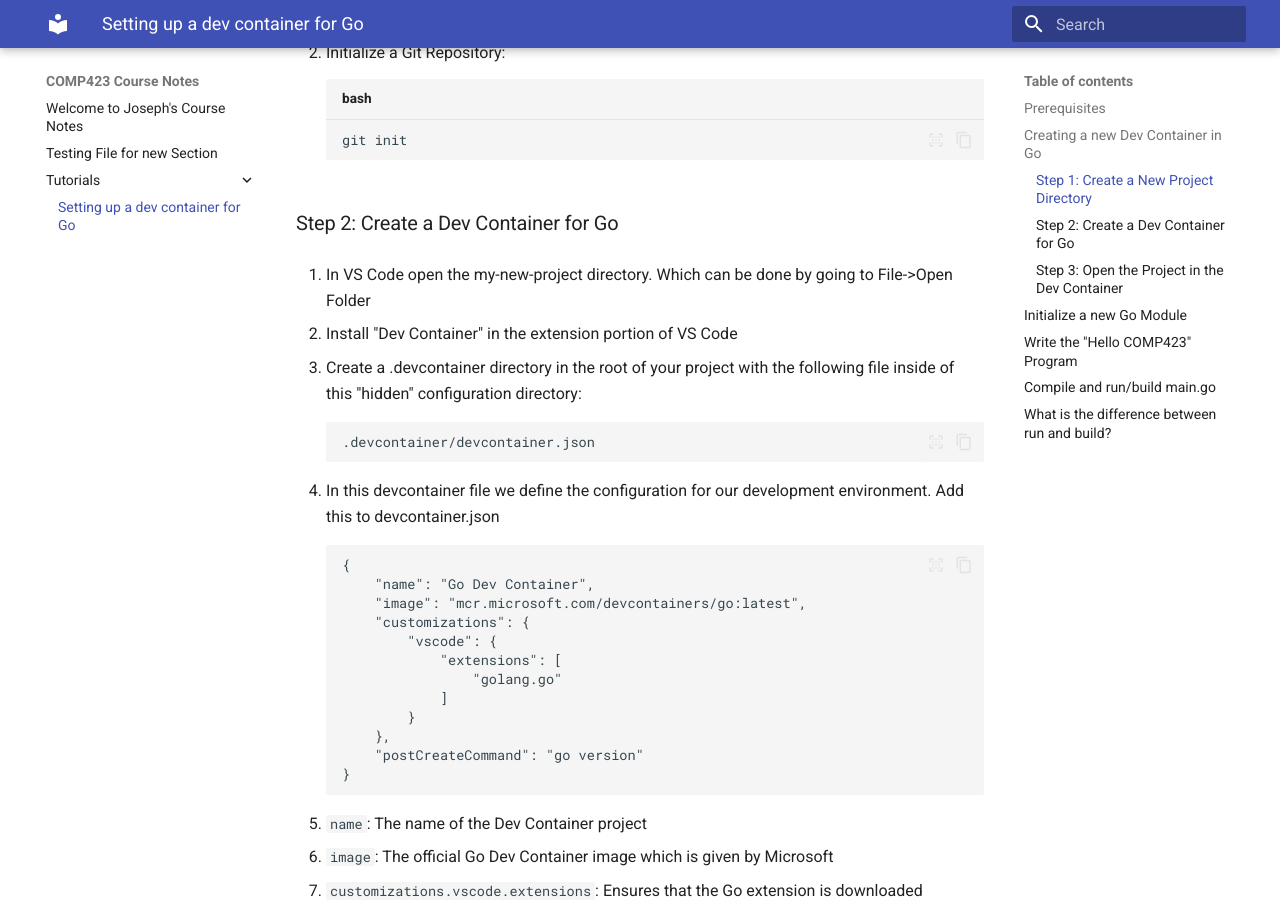
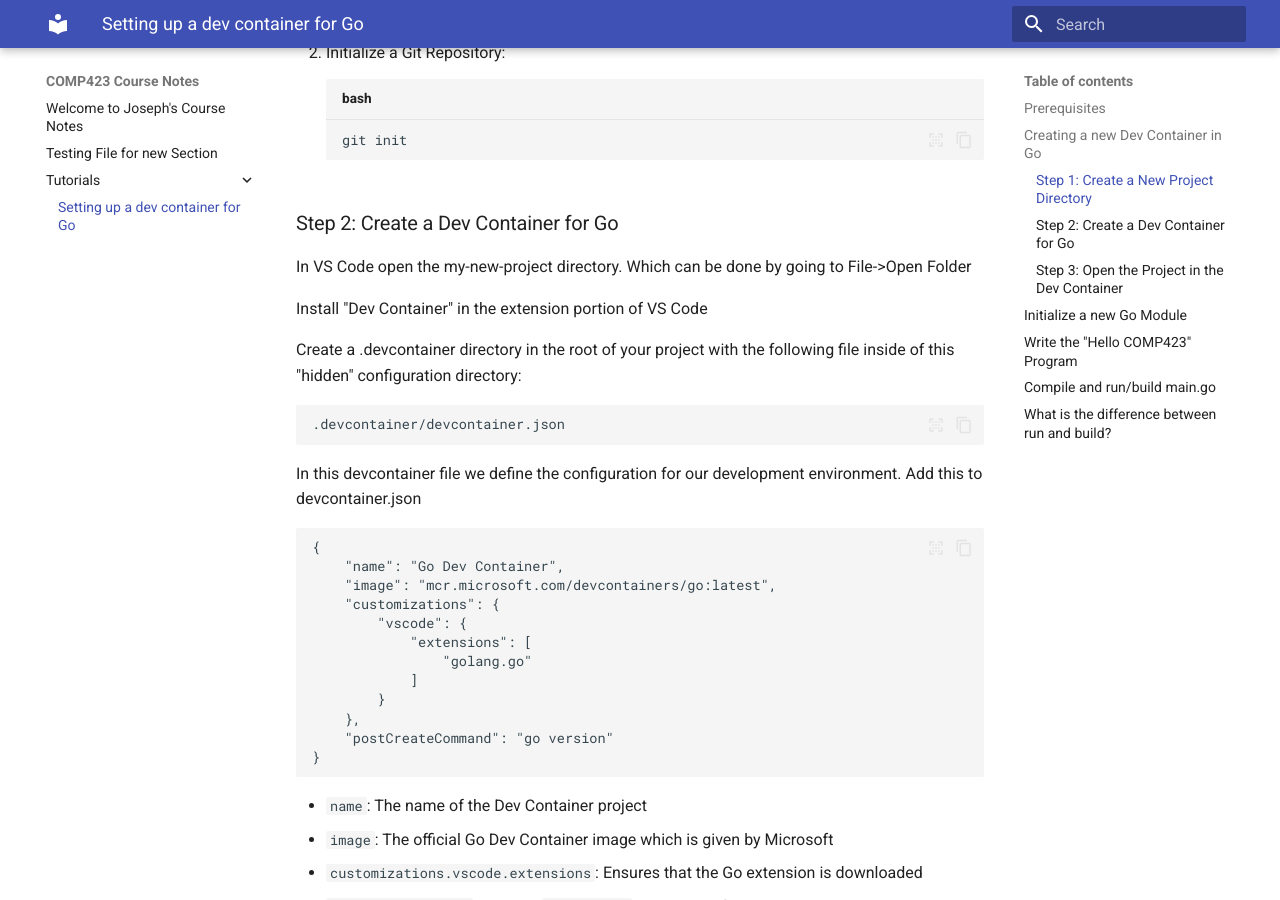
Before and after one commit to jhphamunc/comp423-course-notes, an MkDocs documentation site: the page built from docs/tutorials/go-setup.md, in a window 1280 px wide and 900 px high, scrolled down 716 px. Built offline with MkDocs 1.6.1 and Material for MkDocs 9.7.7, drawn with Linux system fonts in a browser that asks for light colours.

Commit message:
fixed bullet points

````diff
--- a/docs/tutorials/go-setup.md
+++ b/docs/tutorials/go-setup.md
@@ -52,10 +52,10 @@
 }
 ```
 
-- ```name```: The name of the Dev Container project
-- ```image```: The official Go Dev Container image which is given by Microsoft
-- ```customizations.vscode.extensions```: Ensures that the Go extension is downloaded
-- ```postCreateCommand```: runs the ```go version``` command after the container is started
+* ```name```: The name of the Dev Container project
+* ```image```: The official Go Dev Container image which is given by Microsoft
+* ```customizations.vscode.extensions```: Ensures that the Go extension is downloaded
+* ```postCreateCommand```: runs the ```go version``` command after the container is started
 
 ### Step 3: Open the Project in the Dev Container
 
````
Also changed, not shown: other parts of docs/tutorials/go-setup.md (+4 -4 lines).
